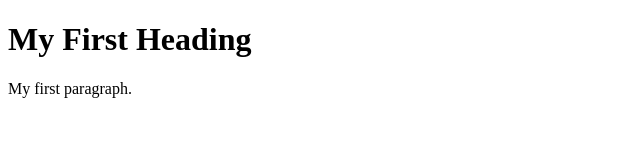
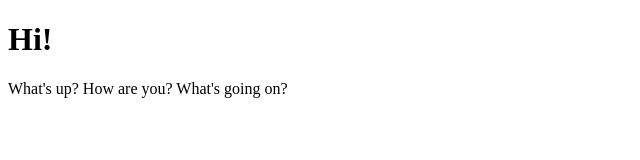
Before and after one commit to walkersevenonethreenineone/27.01.2022.WebSite, a plain HTML site: page index.html in a window 1280 px wide. Shown: the whole page, without its empty margins (0-640 px from the left). Drawn offline with Linux system fonts and the light colour scheme.

Commit message:
Update index.html

```diff
--- a/index.html
+++ b/index.html
@@ -2,8 +2,8 @@
 <html>
 <body>
 
-<h1>My First Heading</h1>
-<p>My first paragraph.</p>
+<h1>Hi!</h1>
+<p>What's up? How are you? What's going on?</p>
 
 </body>
 </html>
```
